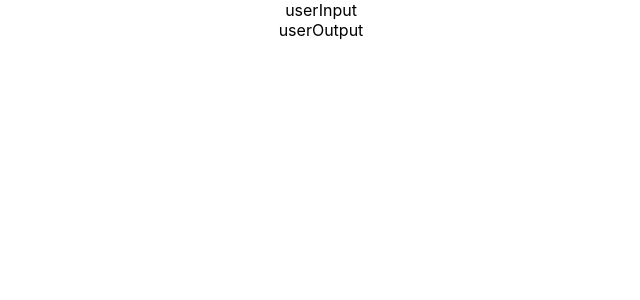
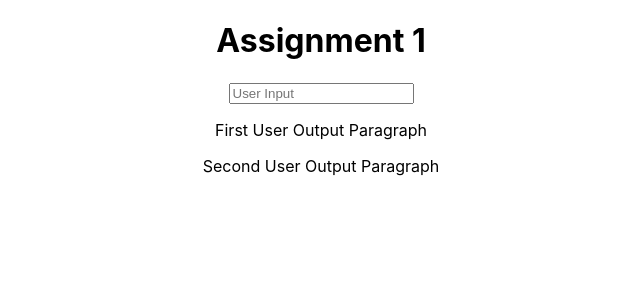
Before and after one commit to Board-Ape/rcp-a1, a React (Create React App) app: page / in a window 1280 px wide. Shown: the top 300 px of the page, without its empty margins (319-959 px from the left). Built offline with nearby package versions, Linux system fonts and the light colour scheme.

Commit message:
Second assigment complete

```diff
--- a/src/App.js
+++ b/src/App.js
@@ -7,6 +7,7 @@ class App extends Component {
   render() {
     return (
       <div className="App">
+        <h1>Assignment 1</h1>
         <UserInput />
         <UserOutput />
       </div>
--- a/src/UserInput/UserInput.js
+++ b/src/UserInput/UserInput.js
@@ -3,7 +3,10 @@ import React from 'react';
 const userInput = () => {
     return (
         <div>
-            userInput
+            <input
+                type="text"
+                placeholder="User Input"
+            />
         </div>
     )
 }
--- a/src/UserOutput/UserOutput.js
+++ b/src/UserOutput/UserOutput.js
@@ -3,7 +3,8 @@ import React from 'react';
 const userOutput = () => {
     return (
         <div>
-            userOutput
+            <p>First User Output Paragraph</p>
+            <p>Second User Output Paragraph</p>
         </div>
     )
 }
```
